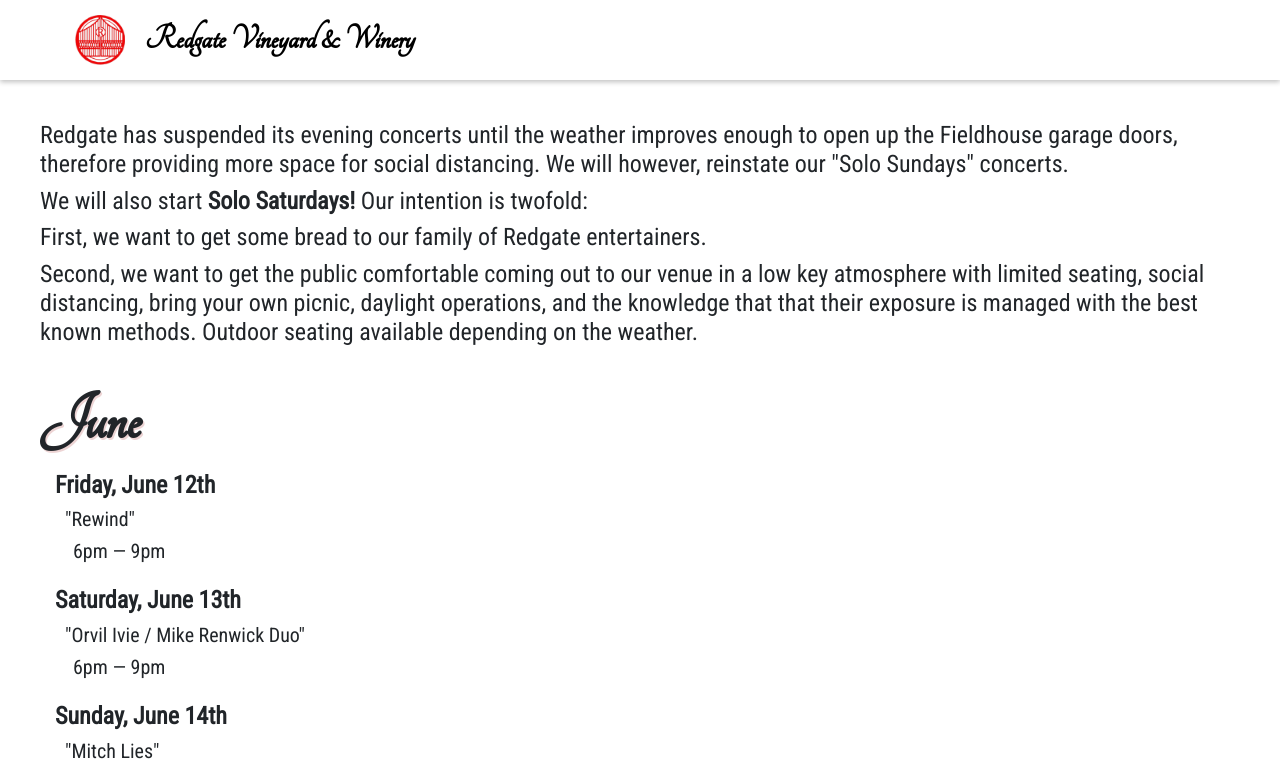
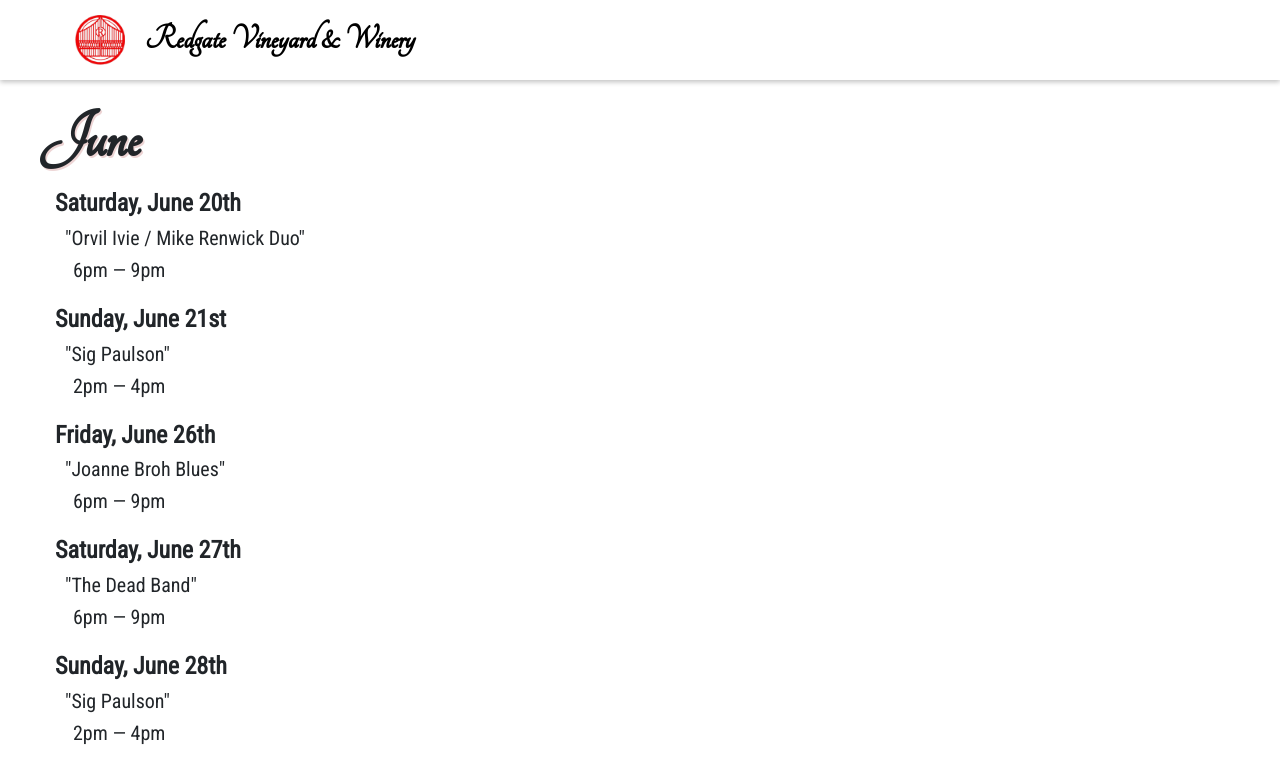
Before and after one commit to erikNeville/redgate, a React (Create React App) app: page /events in a window 1280 px wide. Shown: the top 770 px of the page. Built offline with nearby package versions, Linux system fonts and the light colour scheme.

Commit message:
updated after cvd change

```diff
--- a/src/components/description/Description.js
+++ b/src/components/description/Description.js
@@ -1,30 +1,9 @@
 import React from 'react';
 import { DescriptionDiv } from './CustomStyle';
 
-const Description = props => {
+const Description = (props) => {
   return (
     <DescriptionDiv>
-      <hr />
-      <p className='notice-info'>
-        Redgate has suspended its evening concerts until the weather improves
-        enough to open up the Fieldhouse garage doors, therefore providing more
-        space for social distancing.
-        <br /> We will however, reinstate our "Solo Sundays" concerts.
-      </p>
-      <p className='notice-info'>
-        We will also start <strong>Solo Saturdays!</strong> Our intention is
-        twofold:
-      </p>
-      <p className='notice-info'>
-        First, we want to get some bread to our family of Redgate entertainers.
-      </p>
-      <p className='notice-info'>
-        Second, we want to get the public comfortable coming out to our venue in
-        a low key atmosphere with limited seating, social distancing, bring your
-        own picnic, daylight operations, and the knowledge that that their
-        exposure is managed with the best known methods. Outdoor seating
-        available depending on the weather.
-      </p>
       <hr />
       <p className='content'>
         Redgate Vineyard is a small, family owned winery crafting small lot,
--- a/src/screens/Events/EventsScreen.js
+++ b/src/screens/Events/EventsScreen.js
@@ -9,29 +9,6 @@
   return (
     <BodyContainer>
       <ScreenContainer>
-        <br />
-        <h4>
-          Redgate has suspended its evening concerts until the weather improves
-          enough to open up the Fieldhouse garage doors, therefore providing
-          more space for social distancing. We will however, reinstate our "Solo
-          Sundays" concerts.
-        </h4>
-        <h4>
-          We will also start <strong>Solo Saturdays!</strong> Our intention is
-          twofold:
-        </h4>
-        <h4>
-          First, we want to get some bread to our family of Redgate
-          entertainers.
-        </h4>
-        <h4>
-          Second, we want to get the public comfortable coming out to our venue
-          in a low key atmosphere with limited seating, social distancing, bring
-          your own picnic, daylight operations, and the knowledge that that
-          their exposure is managed with the best known methods. Outdoor seating
-          available depending on the weather.
-        </h4>
-        <br />
         <EventList event={june} />
         <EventList event={july} />
         <EventList event={august} />
--- a/src/store/reducers/eventReducer.js
+++ b/src/store/reducers/eventReducer.js
@@ -3,42 +3,6 @@
   events: {
     month: {
       june: [
-        {
-          id: 4,
-          date: '12th',
-          day: 'Friday',
-          month: 'June',
-          start: '6pm',
-          end: '9pm',
-          title: '"Rewind"',
-        },
-        {
-          id: 5,
-          date: '13th',
-          day: 'Saturday',
-          month: 'June',
-          start: '6pm',
-          end: '9pm',
-          title: '"Orvil Ivie / Mike Renwick Duo"',
-        },
-        {
-          id: 11,
-          date: '14th',
-          day: 'Sunday',
-          month: 'June',
-          start: '2pm',
-          end: '4pm',
-          title: '"Mitch Lies"',
-        },
-        {
-          id: 6,
-          date: '19th',
-          day: 'Friday',
-          month: 'June',
-          start: '6pm',
-          end: '9pm',
-          title: '"Ted Vaughn Blues Band"',
-        },
         {
           id: 7,
           date: '20th',
@@ -49,12 +13,21 @@
           title: '"Orvil Ivie / Mike Renwick Duo"',
         },
         {
+          id: 8,
+          date: '21st',
+          day: 'Sunday',
+          month: 'June',
+          start: '2pm',
+          end: '4pm',
+          title: '"Sig Paulson"',
+        },
+        {
           id: 9,
           date: '26th',
           day: 'Friday',
           month: 'June',
-          start: '2pm',
-          end: '4pm',
+          start: '6pm',
+          end: '9pm',
           title: '"Joanne Broh Blues"',
         },
         {
@@ -154,8 +127,8 @@
           date: '24th',
           day: 'Friday',
           month: 'July',
-          start: '2pm',
-          end: '4pm',
+          start: '6pm',
+          end: '9pm',
           title: '"DRTR Blues Band"',
         },
         {
@@ -172,8 +145,8 @@
           date: '31st',
           day: 'Friday',
           month: 'July',
-          start: '2pm',
-          end: '4pm',
+          start: '6pm',
+          end: '9pm',
           title: '"Orvil Ivie Trio"',
         },
       ],
@@ -192,8 +165,8 @@
           date: '7th',
           day: 'Friday',
           month: 'August',
-          start: '2pm',
-          end: '4pm',
+          start: '6pm',
+          end: '9pm',
           title: '"Out of This World Band"',
         },
         {
@@ -220,8 +193,8 @@
           date: '14th',
           day: 'Friday',
           month: 'August',
-          start: '2pm',
-          end: '4pm',
+          start: '6pm',
+          end: '9pm',
           title: '"Leanne McClellan Band"',
         },
         {
@@ -238,8 +211,8 @@
           date: '28th',
           day: 'Friday',
           month: 'August',
-          start: '2pm',
-          end: '4pm',
+          start: '6pm',
+          end: '9pm',
           title: '"DRTR Blues Band"',
         },
         {
@@ -267,8 +240,8 @@
           date: '11th',
           day: 'Friday',
           month: 'September',
-          start: '2pm',
-          end: '4pm',
+          start: '6pm',
+          end: '9pm',
           title: '"Orvil Ivie Trio"',
         },
         {
@@ -314,8 +287,8 @@
           date: '30th',
           day: 'Friday',
           month: 'March',
-          start: '2pm',
-          end: '4pm',
+          start: '6pm',
+          end: '9pm',
           title: '"Rewind Band"',
         },
       ],
```
